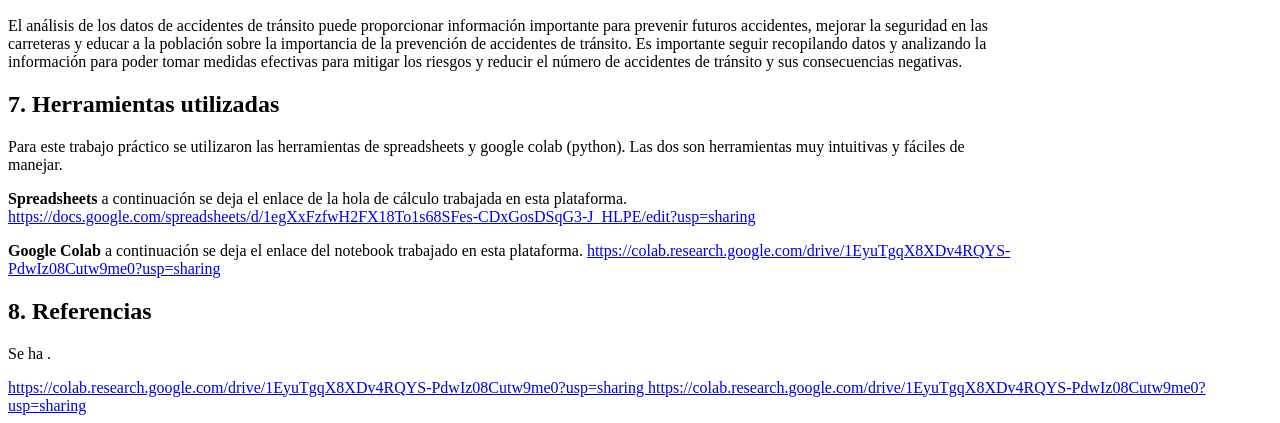
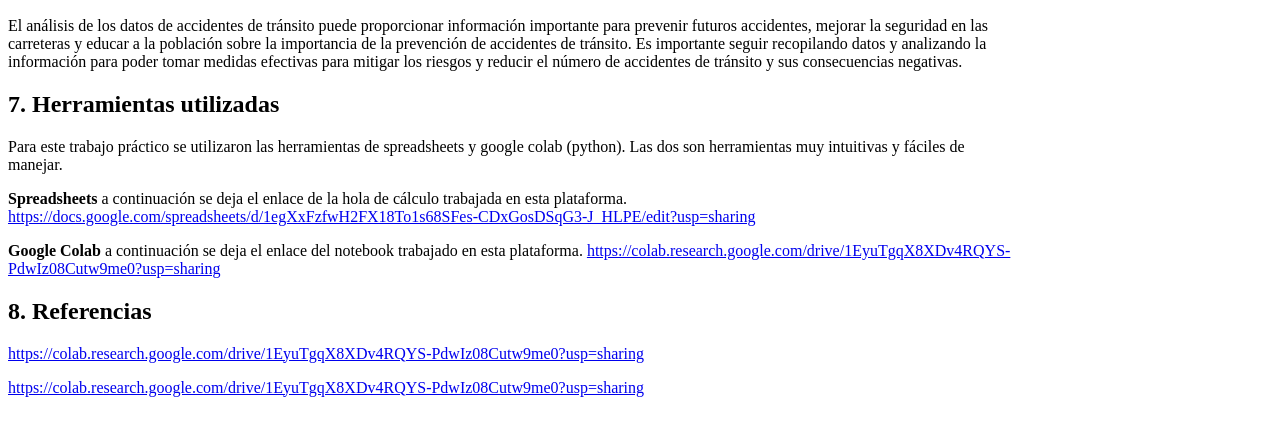
Before and after one commit to solramirezcalderon/TrabajoPracticoVisaulizacionDatos, a website: page index.html in a window 1280 px wide. Shown: the part 4375-4798 px from the top of the page. Drawn offline with Linux system fonts and the light colour scheme.

Commit message:
1 file modified

```diff
--- a/index.html
+++ b/index.html
@@ -143,13 +143,12 @@
 
 <h2> 8. Referencias</h2>
 
-<p style="width: 80%;">Se ha .
-</p>
-
+<p style="width: 80%;">
 <a href="https://colab.research.google.com/drive/1EyuTgqX8XDv4RQYS-PdwIz08Cutw9me0?usp=sharing" target="_blank">
   https://colab.research.google.com/drive/1EyuTgqX8XDv4RQYS-PdwIz08Cutw9me0?usp=sharing
-</a>
+</a> </p>
 
+<p style="width: 80%;">
 <a href="https://colab.research.google.com/drive/1EyuTgqX8XDv4RQYS-PdwIz08Cutw9me0?usp=sharing" target="_blank">
   https://colab.research.google.com/drive/1EyuTgqX8XDv4RQYS-PdwIz08Cutw9me0?usp=sharing
-</a>
+</a></p>
```
